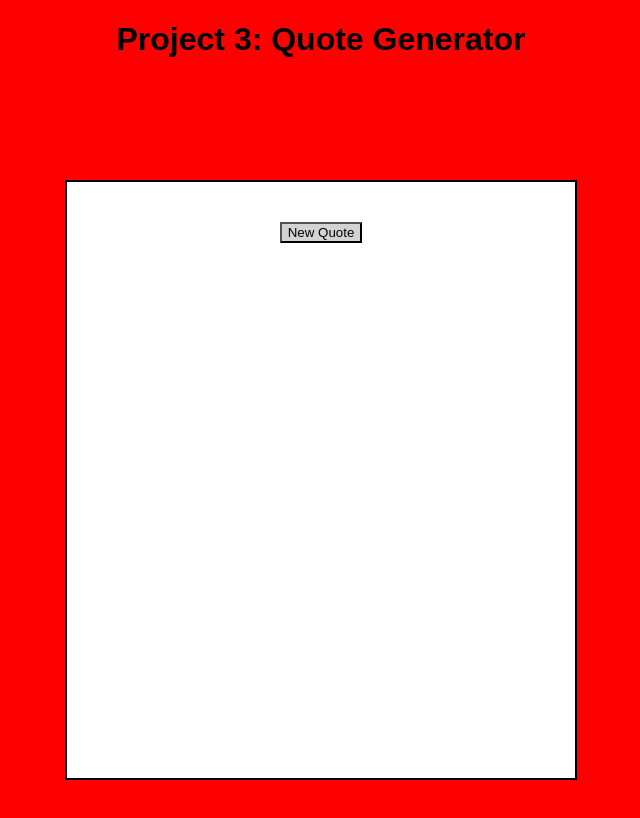
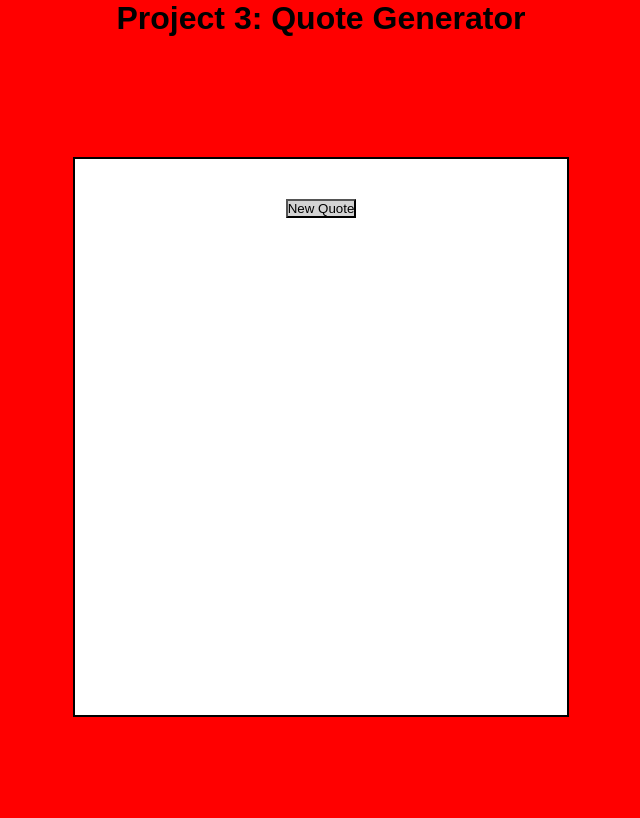
Before and after one commit to repositoryreena/quote-generator, a React (Create React App) app: page / in a window 1280 px wide. Shown: the top 818 px of the page, without its empty margins (319-959 px from the left). Built offline with nearby package versions, Linux system fonts and the light colour scheme.

Commit message:
responsive

```diff
--- a/src/styles.css
+++ b/src/styles.css
@@ -1,34 +1,55 @@
 * {
-    font-family: Arial;
+  font-family: Arial, sans-serif;
   background-color: red;
+  margin: 0;
+  padding: 0;
 }
+
 button {
   background-color: lightgray;
 }
+
 h1 {
   text-align: center;
 }
+
 .container {
-    /* border: 2px solid black; */
   display: flex;
   flex-direction: column;
   align-items: center;
   justify-content: center;
   text-align: center;
+  padding: 20px; /* Added padding for better spacing */
 }
+
 .inside {
-    width: 40%;
+  width: 90%; /* Use a percentage for responsiveness */
+  max-width: 600px; /* Limit max width */
   border: 2px solid black;
-    margin: 100px;
+  margin: 20px; /* Adjusted margin for smaller screens */
   padding: 20px;
   background-color: white;
 }
+
 .white {
   background-color: white;
 }
-  h2 {
+
+h2, p {
   background-color: white;
 }
-  p {
-    background-color: white;
+
+/* Media Queries */
+@media (min-width: 768px) {
+  .inside {
+      width: 60%; /* Increase width on larger screens */
+      margin: 50px auto; /* Centered margin */
   }
+}
+
+@media (min-width: 1200px) {
+  .inside {
+      width: 40%; /* Further increase width on very large screens */
+      margin: 100px auto; /* Centered margin */
+  }
+}
```
Lines whose indentation alone changed are shown as unchanged.
